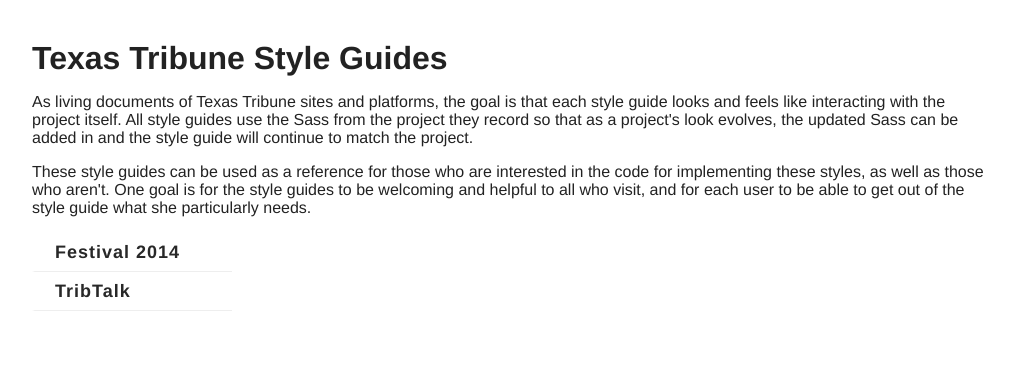
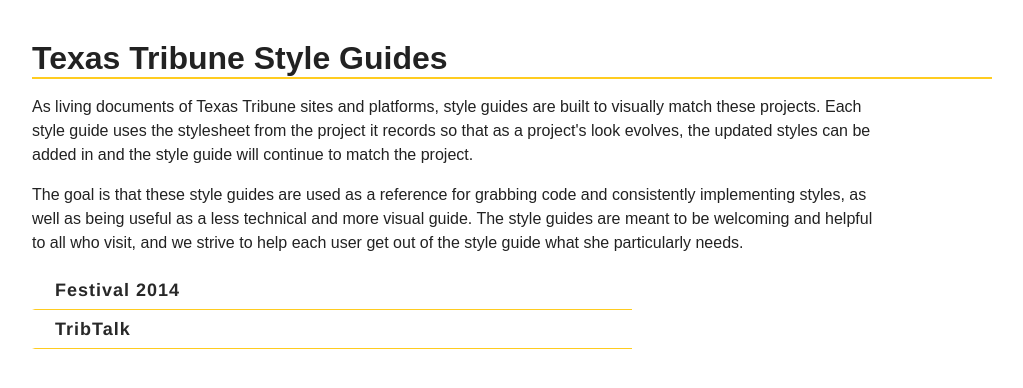
Before and after one commit to texastribune/styleguides, a Jekyll site: the page built from index.html, in a window 1280 px wide. Shown: the top 388 px of the page, without its empty margins (128-1151 px from the left). Built offline with Jekyll 4.4.1, drawn with Linux system fonts in a browser that asks for light colours.

Commit message:
Add some homepage styles; add favicon; edits to text

```diff
--- a/_includes/head.html
+++ b/_includes/head.html
@@ -3,4 +3,7 @@
   <head>
     <meta charset="utf-8">
     <title>{{ page.title }}</title>
+    <link rel="shortcut icon" type="image/x-icon" href="http://static.texastribune.org/favicon/texastribune.org.png" width="16" height="16" alt="" />
     <link rel="stylesheet" href="{{ site.baseurl }}/css/styleguide.min.css" >
+    <script type="text/javascript" src="//use.typekit.net/dst5zrr.js"></script>
+    <script type="text/javascript">try{Typekit.load();}catch(e){}</script>
--- a/_includes/nav.html
+++ b/_includes/nav.html
@@ -1,7 +1,7 @@
 <div class="container homepage">
   <h1 id="main-page-header">Texas Tribune Style Guides</h1>
-    <p>As living documents of Texas Tribune sites and platforms, the goal is that each style guide looks and feels like interacting with the project itself. All style guides use the Sass from the project they record so that as a project's look evolves, the updated Sass can be added in and the style guide will continue to match the project. </p>
-    <p>These style guides can be used as a reference for those who are interested in the code for implementing these styles, as well as those who aren't. One goal is for the style guides to be welcoming and helpful to all who visit, and for each user to be able to get out of the style guide what she particularly needs.</p>
+    <p>As living documents of Texas Tribune sites and platforms, style guides are built to visually match these projects. Each style guide uses the stylesheet from the project it records so that as a project's look evolves, the updated styles can be added in and the style guide will continue to match the project. </p>
+    <p>The goal is that these style guides are used as a reference for grabbing code and consistently implementing styles, as well as being useful as a less technical and more visual guide. The style guides are meant to be welcoming and helpful to all who visit, and we strive to help each user get out of the style guide what she particularly needs.</p>
   <div id="side-nav">
     <ul>
       {% for p in site.pages %}
```
Also changed, not shown: _sass/styleguide/_base.sass (+15 -1 lines), css/styleguide.min.css.
